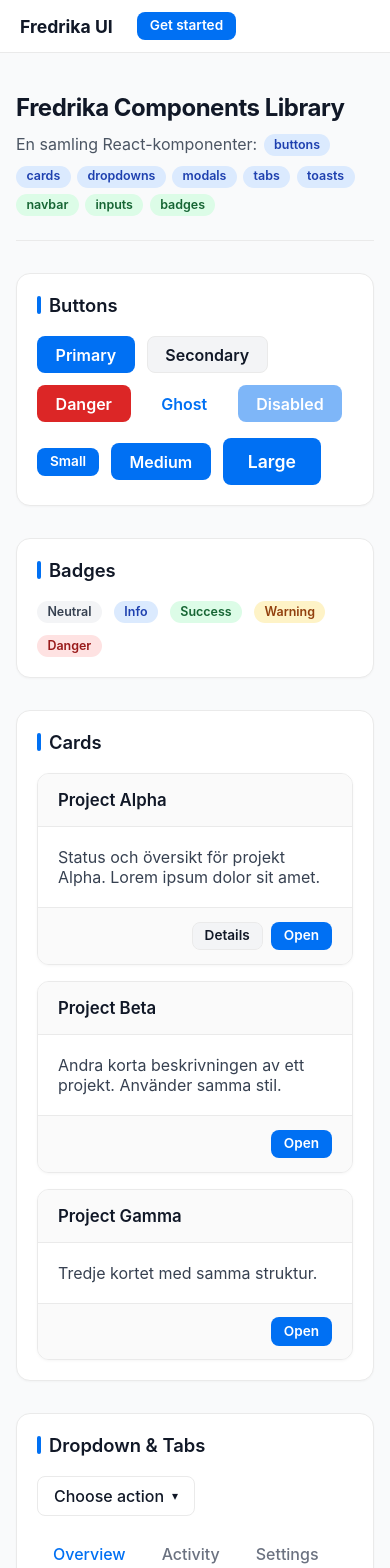
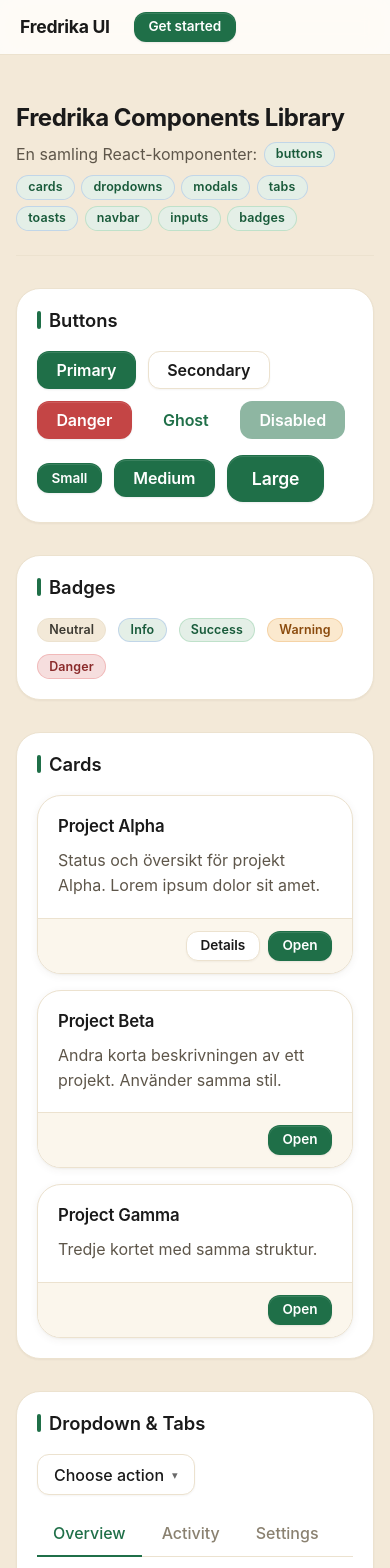
Before and after one commit to Frippanhono/fredrika-components-library, a React (Vite) app: page / in a window 390 px wide. Shown: the top 1568 px of the page. Built offline with nearby package versions, Linux system fonts and the light colour scheme.

Commit message:
feat: update styles for components to enhance visual consistency and responsiveness

```diff
--- a/packages/badges/ui/index.css
+++ b/packages/badges/ui/index.css
@@ -6,38 +6,45 @@
   font-weight: var(--fc-font-weight-semibold);
   line-height: 1;
   white-space: nowrap;
+  letter-spacing: 0.01em;
+  border: 1px solid transparent;
 }
 
 .fc-badge--sm {
-  padding: 0.2rem var(--fc-space-2);
+  padding: 0.22rem 0.55rem;
   font-size: 0.7rem;
 }
 .fc-badge--md {
-  padding: 0.3rem 0.65rem;
+  padding: 0.32rem 0.7rem;
   font-size: 0.78rem;
 }
 .fc-badge--lg {
-  padding: 0.4rem 0.85rem;
+  padding: 0.42rem 0.9rem;
   font-size: 0.9rem;
 }
 
 .fc-badge--neutral {
   background: var(--fc-color-surface-hover);
   color: var(--fc-color-text-muted);
+  border-color: var(--fc-color-border);
 }
 .fc-badge--info {
   background: var(--fc-color-info-bg);
   color: var(--fc-color-info-fg);
+  border-color: rgba(37, 99, 235, 0.18);
 }
 .fc-badge--success {
   background: var(--fc-color-success-bg);
   color: var(--fc-color-success-fg);
+  border-color: rgba(22, 163, 74, 0.18);
 }
 .fc-badge--warning {
   background: var(--fc-color-warning-bg);
   color: var(--fc-color-warning-fg);
+  border-color: rgba(217, 119, 6, 0.2);
 }
 .fc-badge--danger {
   background: var(--fc-color-danger-bg);
   color: var(--fc-color-danger-fg);
+  border-color: rgba(220, 38, 38, 0.2);
 }
--- a/packages/buttons/ui/index.css
+++ b/packages/buttons/ui/index.css
@@ -1,4 +1,5 @@
 .fc-btn {
+  position: relative;
   display: inline-flex;
   align-items: center;
   justify-content: center;
@@ -6,20 +7,23 @@
   border: 1px solid transparent;
   border-radius: var(--fc-radius-md);
   font-weight: var(--fc-font-weight-semibold);
+  letter-spacing: -0.005em;
   cursor: pointer;
   transition:
     background-color var(--fc-transition-fast),
     border-color var(--fc-transition-fast),
+    box-shadow var(--fc-transition-fast),
     color var(--fc-transition-fast),
     transform var(--fc-transition-press);
   font-family: inherit;
   line-height: 1;
   white-space: nowrap;
+  user-select: none;
 }
 
 .fc-btn:focus-visible {
-  outline: var(--fc-focus-ring-width) solid var(--fc-color-primary);
-  outline-offset: var(--fc-focus-ring-offset);
+  outline: none;
+  box-shadow: var(--fc-shadow-focus);
 }
 
 .fc-btn:active:not(:disabled) {
@@ -29,46 +33,62 @@
 .fc-btn:disabled {
   opacity: 0.5;
   cursor: not-allowed;
+  box-shadow: none;
 }
 
 /* Sizes */
 .fc-btn--sm {
-  padding: 0.4rem var(--fc-space-3);
+  padding: 0.45rem 0.85rem;
   font-size: var(--fc-font-size-sm);
 }
 .fc-btn--md {
-  padding: 0.6rem 1.1rem;
+  padding: 0.625rem 1.15rem;
   font-size: var(--fc-font-size-md);
 }
 .fc-btn--lg {
   padding: 0.85rem var(--fc-space-6);
   font-size: var(--fc-font-size-lg);
+  border-radius: var(--fc-radius-lg);
 }
 
 /* Variants */
 .fc-btn--primary {
   background: var(--fc-color-primary);
   color: var(--fc-color-text-inverse);
+  box-shadow:
+    0 1px 2px rgba(17, 24, 39, 0.08),
+    inset 0 1px 0 rgba(255, 255, 255, 0.12);
 }
 .fc-btn--primary:hover:not(:disabled) {
   background: var(--fc-color-primary-hover);
+  box-shadow:
+    0 6px 16px var(--fc-color-primary-ring),
+    inset 0 1px 0 rgba(255, 255, 255, 0.14);
 }
 
 .fc-btn--secondary {
-  background: var(--fc-color-surface-hover);
+  background: var(--fc-color-surface);
   color: var(--fc-color-text);
   border-color: var(--fc-color-border);
+  box-shadow: var(--fc-shadow-xs);
 }
 .fc-btn--secondary:hover:not(:disabled) {
-  background: #e5e7eb;
+  background: var(--fc-color-surface-hover);
+  border-color: var(--fc-color-border-strong);
 }
 
 .fc-btn--danger {
   background: var(--fc-color-danger);
   color: var(--fc-color-text-inverse);
+  box-shadow:
+    0 1px 2px rgba(17, 24, 39, 0.08),
+    inset 0 1px 0 rgba(255, 255, 255, 0.12);
 }
 .fc-btn--danger:hover:not(:disabled) {
   background: var(--fc-color-danger-hover);
+  box-shadow:
+    0 6px 16px var(--fc-color-danger-ring),
+    inset 0 1px 0 rgba(255, 255, 255, 0.14);
 }
 
 .fc-btn--ghost {
--- a/packages/cards/ui/index.css
+++ b/packages/cards/ui/index.css
@@ -1,18 +1,27 @@
 .fc-card {
   background: var(--fc-color-surface);
   border: 1px solid var(--fc-color-border);
-  border-radius: var(--fc-radius-xl);
+  border-radius: var(--fc-radius-2xl);
   box-shadow: var(--fc-shadow-sm);
   overflow: hidden;
   display: flex;
   flex-direction: column;
   text-align: left;
+  transition:
+    transform var(--fc-transition-smooth),
+    box-shadow var(--fc-transition-smooth),
+    border-color var(--fc-transition-smooth);
+}
+
+.fc-card:hover {
+  transform: translateY(-2px);
+  box-shadow: var(--fc-shadow-md);
+  border-color: var(--fc-color-border-strong);
 }
 
 .fc-card__header {
-  padding: var(--fc-space-4) var(--fc-space-5);
-  border-bottom: 1px solid var(--fc-color-border);
-  background: var(--fc-color-surface-alt);
+  padding: var(--fc-space-5) var(--fc-space-5) var(--fc-space-3);
+  background: transparent;
 }
 
 .fc-card__title {
@@ -20,16 +29,18 @@
   font-size: 1.05rem;
   font-weight: var(--fc-font-weight-semibold);
   color: var(--fc-color-text);
+  letter-spacing: -0.01em;
 }
 
 .fc-card__body {
-  padding: var(--fc-space-5);
-  color: var(--fc-color-text-muted);
+  padding: 0 var(--fc-space-5) var(--fc-space-5);
+  color: var(--fc-color-text-soft);
   flex: 1;
+  line-height: 1.55;
 }
 
 .fc-card__footer {
-  padding: 0.85rem var(--fc-space-5);
+  padding: var(--fc-space-3) var(--fc-space-5);
   border-top: 1px solid var(--fc-color-border);
   background: var(--fc-color-surface-alt);
   display: flex;
--- a/packages/dropdowns/ui/index.css
+++ b/packages/dropdowns/ui/index.css
@@ -8,7 +8,7 @@
   display: inline-flex;
   align-items: center;
   gap: var(--fc-space-2);
-  padding: 0.55rem var(--fc-space-4);
+  padding: 0.6rem var(--fc-space-4);
   border-radius: var(--fc-radius-md);
   border: 1px solid var(--fc-color-border);
   background: var(--fc-color-surface);
@@ -16,21 +16,26 @@
   font-weight: var(--fc-font-weight-medium);
   cursor: pointer;
   color: var(--fc-color-text);
+  box-shadow: var(--fc-shadow-xs);
   transition:
     background-color var(--fc-transition-fast),
-    border-color var(--fc-transition-fast);
+    border-color var(--fc-transition-fast),
+    box-shadow var(--fc-transition-fast);
 }
 .fc-dropdown__trigger:hover {
-  background: var(--fc-color-bg);
+  background: var(--fc-color-surface-hover);
+  border-color: var(--fc-color-border-strong);
 }
 .fc-dropdown__trigger:focus-visible {
-  outline: var(--fc-focus-ring-width) solid var(--fc-color-primary);
-  outline-offset: var(--fc-focus-ring-offset);
+  outline: none;
+  border-color: var(--fc-color-primary);
+  box-shadow: var(--fc-shadow-focus);
 }
 
 .fc-dropdown__caret {
   transition: transform var(--fc-transition-fast);
-  font-size: 0.75rem;
+  font-size: 0.7rem;
+  opacity: 0.65;
 }
 .fc-dropdown__caret.is-open {
   transform: rotate(180deg);
@@ -38,16 +43,18 @@
 
 .fc-dropdown__menu {
   position: absolute;
-  top: calc(100% + 6px);
-  min-width: 180px;
+  top: calc(100% + 8px);
+  min-width: 200px;
   margin: 0;
-  padding: 0.35rem;
+  padding: 0.4rem;
   list-style: none;
   background: var(--fc-color-surface);
   border: 1px solid var(--fc-color-border);
   border-radius: var(--fc-radius-lg);
   box-shadow: var(--fc-shadow-md);
   z-index: var(--fc-z-dropdown);
+  animation: fc-dropdown-in 0.16s cubic-bezier(0.4, 0, 0.2, 1);
+  transform-origin: top center;
 }
 .fc-dropdown__menu--left {
   left: 0;
@@ -60,19 +67,33 @@
   display: block;
   width: 100%;
   text-align: left;
-  padding: var(--fc-space-2) var(--fc-space-3);
+  padding: 0.55rem var(--fc-space-3);
   border: none;
   background: transparent;
   border-radius: var(--fc-radius-sm);
   font: inherit;
   color: var(--fc-color-text-muted);
   cursor: pointer;
-  transition: background-color var(--fc-transition-fast);
+  transition:
+    background-color var(--fc-transition-fast),
+    color var(--fc-transition-fast);
 }
 .fc-dropdown__item:hover:not(:disabled) {
-  background: var(--fc-color-surface-hover);
+  background: var(--fc-color-primary-soft);
+  color: var(--fc-color-primary);
 }
 .fc-dropdown__item:disabled {
   opacity: 0.5;
   cursor: not-allowed;
 }
+
+@keyframes fc-dropdown-in {
+  from {
+    opacity: 0;
+    transform: translateY(-4px) scale(0.98);
+  }
+  to {
+    opacity: 1;
+    transform: translateY(0) scale(1);
+  }
+}
--- a/packages/navbar/ui/index.css
+++ b/packages/navbar/ui/index.css
@@ -1,6 +1,8 @@
 .fc-navbar {
   width: 100%;
-  background: var(--fc-color-surface);
+  background: var(--fc-color-surface-translucent, rgba(255, 255, 255, 0.8));
+  backdrop-filter: saturate(180%) blur(12px);
+  -webkit-backdrop-filter: saturate(180%) blur(12px);
   border-bottom: 1px solid var(--fc-color-border);
   position: sticky;
   top: 0;
@@ -21,6 +23,7 @@
   font-size: var(--fc-font-size-lg);
   color: var(--fc-color-text);
   white-space: nowrap;
+  letter-spacing: -0.015em;
 }
 
 .fc-navbar__links {
@@ -34,12 +37,12 @@
 
 .fc-navbar__link {
   display: inline-block;
-  padding: var(--fc-space-2) 0.85rem;
+  padding: var(--fc-space-2) 0.9rem;
   border-radius: var(--fc-radius-md);
   color: var(--fc-color-text-soft);
   text-decoration: none;
   font-weight: var(--fc-font-weight-medium);
-  font-size: 0.95rem;
+  font-size: 0.92rem;
   transition:
     background-color var(--fc-transition-fast),
     color var(--fc-transition-fast);
@@ -51,6 +54,10 @@
 .fc-navbar__link.is-active {
   color: var(--fc-color-primary);
   background: var(--fc-color-primary-soft);
+}
+.fc-navbar__link:focus-visible {
+  outline: none;
+  box-shadow: var(--fc-shadow-focus);
 }
 
 .fc-navbar__actions {
--- a/packages/tabs/ui/index.css
+++ b/packages/tabs/ui/index.css
@@ -10,6 +10,7 @@
 }
 
 .fc-tabs__tab {
+  position: relative;
   background: transparent;
   border: none;
   padding: var(--fc-space-3) var(--fc-space-4);
@@ -19,19 +20,41 @@
   color: var(--fc-color-text-subtle);
   border-bottom: 2px solid transparent;
   margin-bottom: -1px;
+  border-top-left-radius: var(--fc-radius-sm);
+  border-top-right-radius: var(--fc-radius-sm);
   transition:
     color var(--fc-transition-fast),
+    background-color var(--fc-transition-fast),
     border-color var(--fc-transition-fast);
 }
 .fc-tabs__tab:hover {
   color: var(--fc-color-text);
+  background: var(--fc-color-surface-hover);
+}
+.fc-tabs__tab:focus-visible {
+  outline: none;
+  box-shadow: var(--fc-shadow-focus);
 }
 .fc-tabs__tab.is-active {
   color: var(--fc-color-primary);
   border-bottom-color: var(--fc-color-primary);
+  background: transparent;
 }
 
 .fc-tabs__panel {
   padding: var(--fc-space-5) var(--fc-space-1);
-  color: var(--fc-color-text-muted);
+  color: var(--fc-color-text-soft);
+  line-height: 1.55;
+  animation: fc-tabs-fade 0.2s ease;
 }
+
+@keyframes fc-tabs-fade {
+  from {
+    opacity: 0;
+    transform: translateY(4px);
+  }
+  to {
+    opacity: 1;
+    transform: translateY(0);
+  }
+}
--- a/src/App.css
+++ b/src/App.css
@@ -18,14 +18,15 @@
 
 .app__hero {
   text-align: left;
-  padding: var(--fc-space-4) 0 var(--fc-space-2);
+  padding: var(--fc-space-6) 0 var(--fc-space-4);
   border-bottom: 1px solid var(--fc-color-border);
   padding-bottom: var(--fc-space-6);
 }
 .app__hero h1 {
   margin: 0 0 var(--fc-space-2);
-  font-size: 2rem;
+  font-size: clamp(1.8rem, 3.5vw, 2.3rem);
   letter-spacing: -0.02em;
+  font-weight: var(--fc-font-weight-bold);
   color: var(--fc-color-text);
 }
 .app__hero p {
--- a/src/index.css
+++ b/src/index.css
@@ -5,45 +5,48 @@
    ========================================================================= */
 :root {
   /* Brand & Primary */
-  --fc-color-primary: #0070f3;
-  --fc-color-primary-hover: #0058c4;
-  --fc-color-primary-soft: rgba(0, 112, 243, 0.08);
-  --fc-color-primary-ring: rgba(0, 112, 243, 0.15);
+  --fc-color-primary: #1f6f48;
+  --fc-color-primary-hover: #185a3a;
+  --fc-color-primary-active: #134a2f;
+  --fc-color-primary-soft: rgba(31, 111, 72, 0.1);
+  --fc-color-primary-ring: rgba(31, 111, 72, 0.22);
+  --fc-color-primary-gradient: linear-gradient(135deg, #2a8a5a 0%, #1f6f48 100%);
 
   /* Neutrals / Surfaces */
-  --fc-color-bg: #f9fafb;
+  --fc-color-bg: #f3e9d8;
   --fc-color-surface: #ffffff;
-  --fc-color-surface-alt: #fafafa;
-  --fc-color-surface-hover: #f3f4f6;
-  --fc-color-border: #eaeaea;
-  --fc-color-border-strong: #d1d5db;
-  --fc-color-overlay: rgba(17, 24, 39, 0.55);
+  --fc-color-surface-alt: #fbf6ec;
+  --fc-color-surface-hover: #f3e9d8;
+  --fc-color-surface-translucent: rgba(255, 255, 255, 0.82);
+  --fc-color-border: #ece2cf;
+  --fc-color-border-strong: #d8cbb1;
+  --fc-color-overlay: rgba(40, 30, 18, 0.5);
 
   /* Text */
-  --fc-color-text: #111827;
-  --fc-color-text-muted: #374151;
-  --fc-color-text-subtle: #6b7280;
-  --fc-color-text-soft: #4b5563;
+  --fc-color-text: #1a1a1a;
+  --fc-color-text-muted: #3d3a32;
+  --fc-color-text-subtle: #8a8170;
+  --fc-color-text-soft: #5e564a;
   --fc-color-text-inverse: #ffffff;
 
   /* Semantic palette (solid / background / foreground) */
-  --fc-color-info: #2563eb;
-  --fc-color-info-bg: #dbeafe;
-  --fc-color-info-fg: #1e40af;
+  --fc-color-info: #1f6f48;
+  --fc-color-info-bg: #e4efe7;
+  --fc-color-info-fg: #185a3a;
 
-  --fc-color-success: #16a34a;
-  --fc-color-success-bg: #dcfce7;
-  --fc-color-success-fg: #166534;
+  --fc-color-success: #1f6f48;
+  --fc-color-success-bg: #e4efe7;
+  --fc-color-success-fg: #185a3a;
 
-  --fc-color-warning: #d97706;
-  --fc-color-warning-bg: #fef3c7;
-  --fc-color-warning-fg: #92400e;
+  --fc-color-warning: #c97a1a;
+  --fc-color-warning-bg: #fbe9ce;
+  --fc-color-warning-fg: #8a4a0c;
 
-  --fc-color-danger: #dc2626;
-  --fc-color-danger-hover: #b91c1c;
-  --fc-color-danger-bg: #fee2e2;
-  --fc-color-danger-fg: #991b1b;
-  --fc-color-danger-ring: rgba(220, 38, 38, 0.18);
+  --fc-color-danger: #c44545;
+  --fc-color-danger-hover: #a83838;
+  --fc-color-danger-bg: #f6dede;
+  --fc-color-danger-fg: #8a2a2a;
+  --fc-color-danger-ring: rgba(196, 69, 69, 0.2);
 
   /* Typography */
   --fc-font-family:
@@ -66,23 +69,25 @@
   --fc-space-6: 1.5rem;
 
   /* Radius scale */
-  --fc-radius-sm: 6px;
-  --fc-radius-md: 8px;
-  --fc-radius-lg: 10px;
-  --fc-radius-xl: 12px;
-  --fc-radius-2xl: 14px;
+  --fc-radius-sm: 10px;
+  --fc-radius-md: 12px;
+  --fc-radius-lg: 16px;
+  --fc-radius-xl: 20px;
+  --fc-radius-2xl: 24px;
   --fc-radius-pill: 999px;
 
   /* Elevation */
-  --fc-shadow-xs: 0 1px 2px rgba(0, 0, 0, 0.03);
-  --fc-shadow-sm: 0 1px 3px rgba(0, 0, 0, 0.04);
-  --fc-shadow-md: 0 8px 24px rgba(0, 0, 0, 0.08);
-  --fc-shadow-toast: 0 8px 24px rgba(0, 0, 0, 0.18);
-  --fc-shadow-lg: 0 20px 60px rgba(0, 0, 0, 0.25);
+  --fc-shadow-xs: 0 1px 2px rgba(60, 45, 20, 0.05);
+  --fc-shadow-sm: 0 2px 8px rgba(60, 45, 20, 0.06), 0 1px 2px rgba(60, 45, 20, 0.04);
+  --fc-shadow-md: 0 10px 30px rgba(60, 45, 20, 0.08), 0 2px 6px rgba(60, 45, 20, 0.04);
+  --fc-shadow-toast: 0 12px 32px rgba(40, 30, 18, 0.2), 0 2px 6px rgba(40, 30, 18, 0.08);
+  --fc-shadow-lg: 0 30px 80px rgba(40, 30, 18, 0.22), 0 8px 24px rgba(40, 30, 18, 0.12);
+  --fc-shadow-focus: 0 0 0 4px var(--fc-color-primary-ring);
 
   /* Motion */
-  --fc-transition-fast: 0.15s ease;
-  --fc-transition-press: 0.05s ease;
+  --fc-transition-fast: 0.18s cubic-bezier(0.4, 0, 0.2, 1);
+  --fc-transition-press: 0.08s ease-out;
+  --fc-transition-smooth: 0.25s cubic-bezier(0.4, 0, 0.2, 1);
 
   /* Focus */
   --fc-focus-ring-width: 2px;
```
Also changed, not shown: packages/inputs/ui/index.css (+23 -6 lines), packages/modals/ui/index.css (+28 -13 lines), packages/toasts/ui/index.css (+10 -7 lines).
